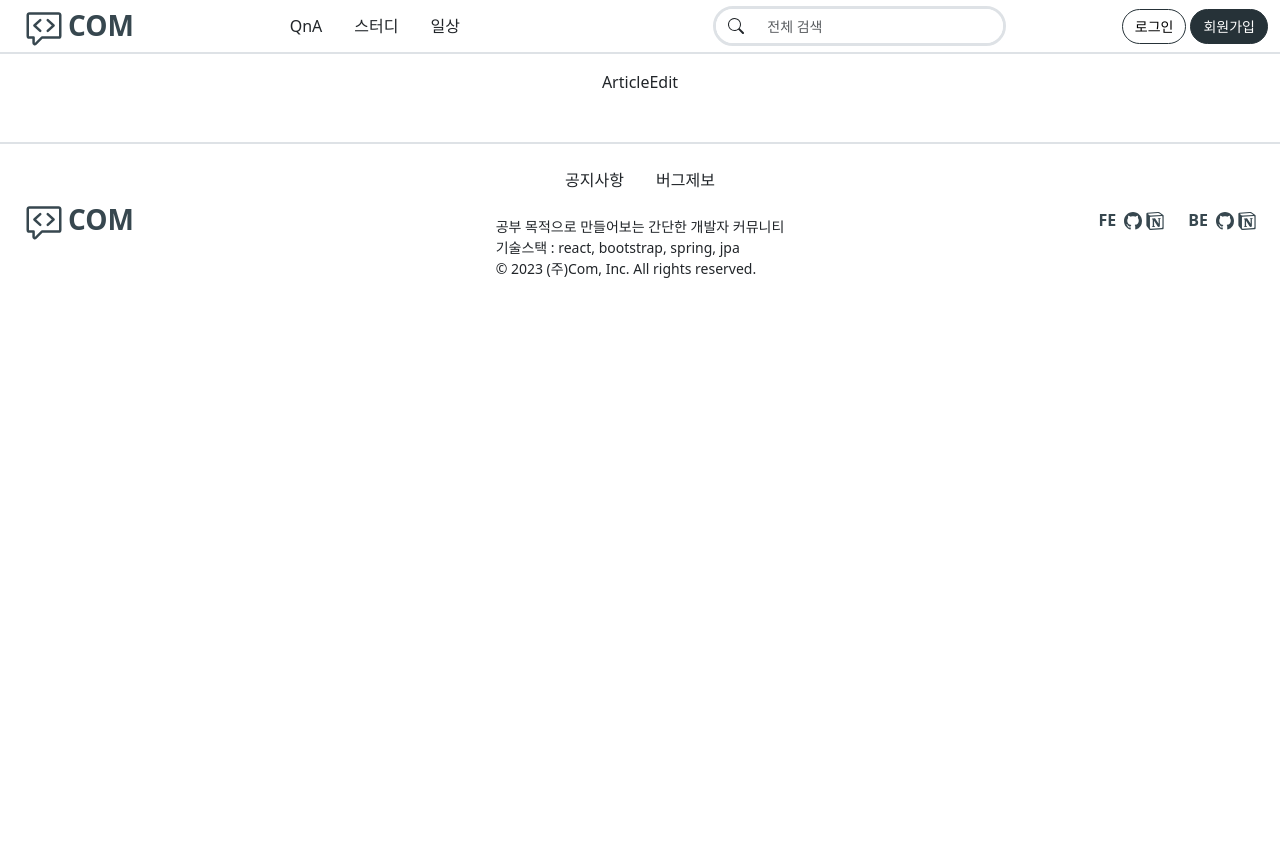
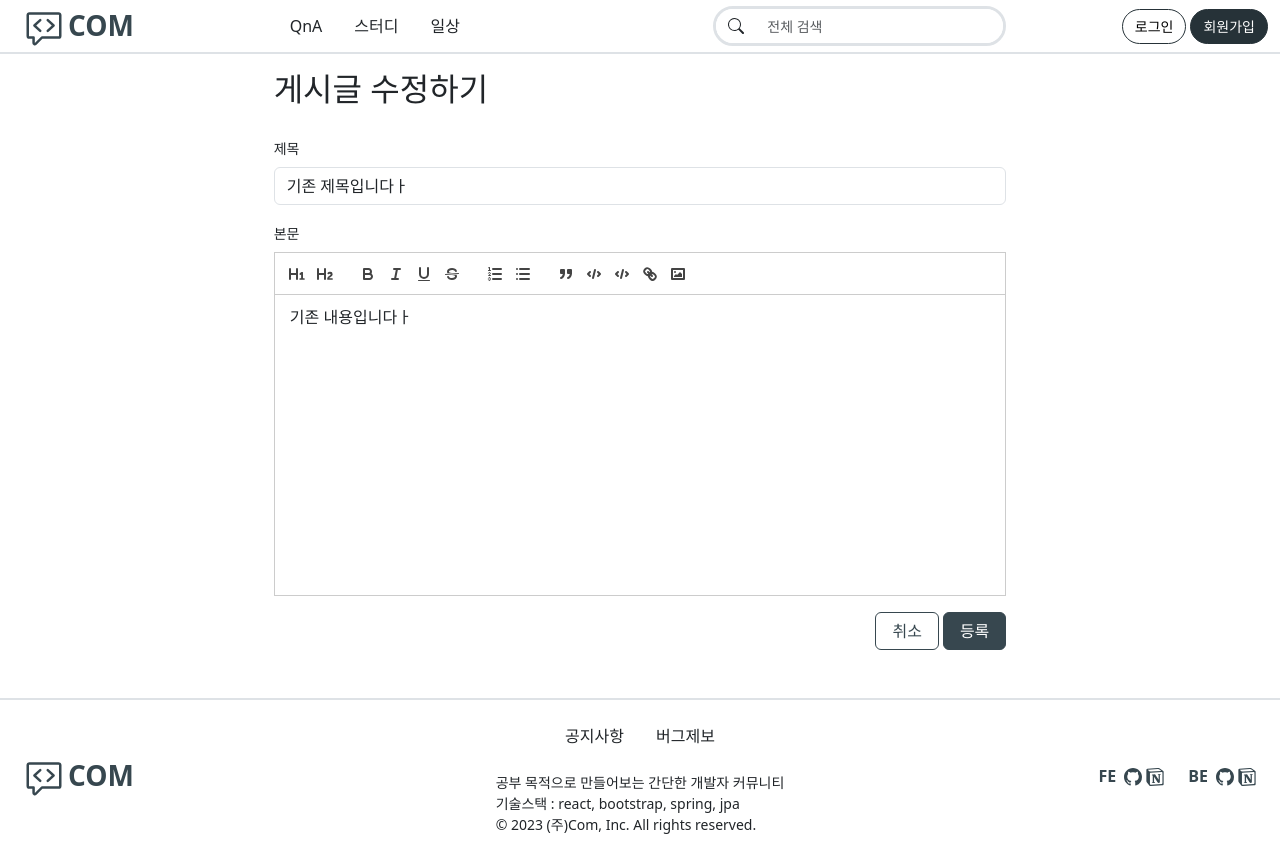
Before and after one commit to rhos0129/community-web, a React (Create React App) app: page /article/1/edit in a window 1280 px wide. Before the commit the page ends 800 px from the top, so only its background shows below. Built offline with nearby package versions, Linux system fonts and the light colour scheme.

Commit message:
design : 글수정페이지 퍼블

```diff
--- a/src/components/article/PageTitle.jsx
+++ b/src/components/article/PageTitle.jsx
@@ -18,7 +18,7 @@ const PageTitle = ({title, desc, icon, className}) => {
 
 PageTitle.defaultProps = {
   title: '카테고리명',
-  desc : '해당 카테고리의 간단한 설명',
+  desc : null,
   icon : null
 }
 
--- a/src/components/article/SimpleForm.jsx
+++ b/src/components/article/SimpleForm.jsx
@@ -3,7 +3,7 @@ import ReactQuill from "react-quill";
 import "react-quill/dist/quill.snow.css";
 import { Button, Form, Stack } from "react-bootstrap";
 
-const SimpleForm = () => {
+const SimpleForm = ({title, content}) => {
   const modules = {
     toolbar: [
       [{ header: 1 }, { header: 2 }],
@@ -17,7 +17,7 @@ const SimpleForm = () => {
     <Form className="w-100 mt-4">
       <Form.Group className="mb-3">
         <Form.Label className="fs-sm">제목</Form.Label>
-        <Form.Control type="text" placeholder="제목 입력" />
+        <Form.Control type="text" placeholder="제목 입력" value={title} />
       </Form.Group>
       <Form.Group className="mb-3">
         <Form.Label className="fs-sm">본문</Form.Label>
@@ -26,13 +26,16 @@ const SimpleForm = () => {
           theme="snow"
           modules={modules}
           placeholder="내용 입력"
+          value={content}
         />
       </Form.Group>
       <Stack direction="horizontal" className="" gap={1}>
         <Button className="bg-white text-bluegray-800 border-bluegray-800 ms-auto px-3">
           취소
         </Button>
-        <Button className="bg-bluegray-800 border-bluegray-800 px-3">작성</Button>
+        <Button className="bg-bluegray-800 border-bluegray-800 px-3">
+          등록
+        </Button>
       </Stack>
     </Form>
   );
--- a/src/pages/article/ArticleEdit.jsx
+++ b/src/pages/article/ArticleEdit.jsx
@@ -1,12 +1,15 @@
-import React from 'react'
-import Layout from 'components/layout/Layout'
+import React from "react";
+import Layout from "components/layout/Layout";
+import PageTitle from "components/article/PageTitle";
+import SimpleForm from "components/article/SimpleForm";
 
 const ArticleEdit = () => {
   return (
     <Layout>
-      ArticleEdit
+      <PageTitle title="게시글 수정하기" />
+      <SimpleForm title="기존 제목입니다ㅏ" content="기존 내용입니다ㅏ"/>
     </Layout>
-  )
-}
+  );
+};
 
-export default ArticleEdit
+export default ArticleEdit;
```
